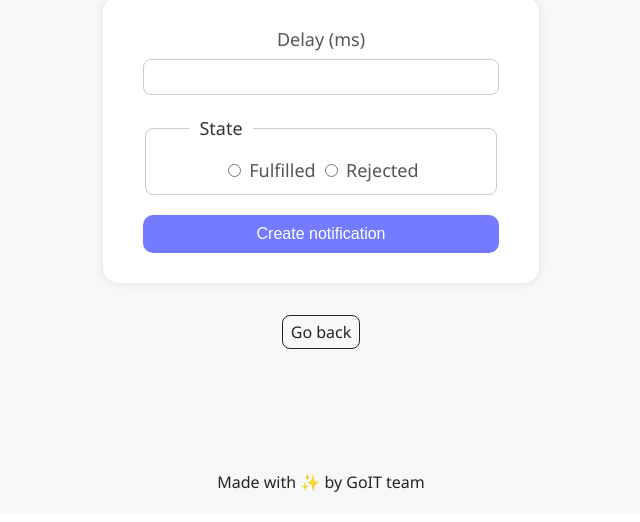
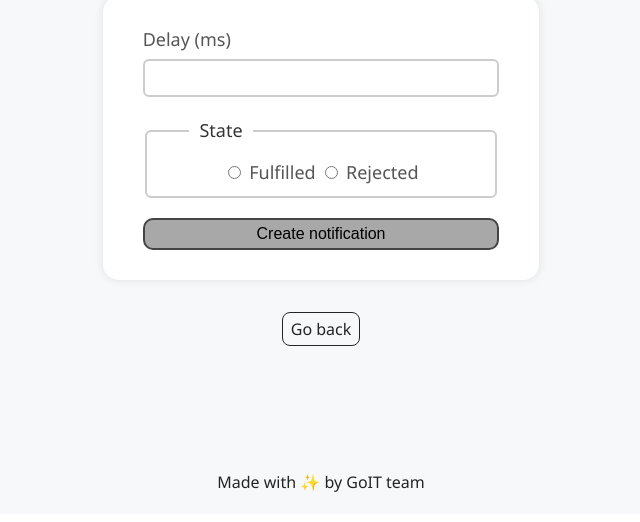
Before and after one commit to StudentVlad5/goit-advancedjs-hw-02, a website built with Vite: page src/page-3.html in a window 1280 px wide. Shown: the part 294-816 px from the top of the page, without its empty margins (319-959 px from the left). Built offline with nearby package versions, Linux system fonts and the light colour scheme; a script that the page names is missing.

Commit message:
fix styles

```diff
--- a/src/css/snackbar.css
+++ b/src/css/snackbar.css
@@ -18,6 +18,7 @@
 label {
   font-size: 18px;
   color: #555;
+  text-align: left;
 }
 legend {
   font-size: 18px;
@@ -29,22 +30,22 @@ legend {
 
 input[type='number'] {
   padding: 8px;
-  border-radius: 8px;
-  border: 1px solid #ccc;
+  border-radius: 6px;
+  border: 2px solid #ccc;
   font-size: 16px;
 }
 
 fieldset {
-  border: 1px solid #ccc;
-  border-radius: 8px;
+  border: 2px solid #ccc;
+  border-radius: 6px;
   padding: 10px;
 }
 
 button {
-  background-color: #747bff;
-  color: white;
-  border: none;
-  padding: 10px 20px;
+  background-color: rgb(169, 168, 168);
+  color: black;
+  border: 2px solid rgb(69, 68, 68);
+  padding: 5px 10px;
   border-radius: 10px;
   cursor: pointer;
   font-size: 16px;
@@ -52,5 +53,6 @@ button {
 }
 
 button:hover {
-  background-color: #07488f;
+  background-color: #747bff;
+  color: white;
 }
--- a/src/js/snackbar.js
+++ b/src/js/snackbar.js
@@ -23,14 +23,14 @@ document.addEventListener('DOMContentLoaded', () => {
       .then(delay => {
         iziToast.success({
           title: 'Fulfilled',
-          message: `Fulfilled promise in ${delay}ms`,
+          message: `✅ Fulfilled promise in ${delay}ms`,
           position: 'topRight',
         });
       })
       .catch(delay => {
         iziToast.error({
           title: 'Rejected',
-          message: `Rejected promise in ${delay}ms`,
+          message: `❌ Rejected promise in ${delay}ms`,
           position: 'topRight',
         });
       });
```
